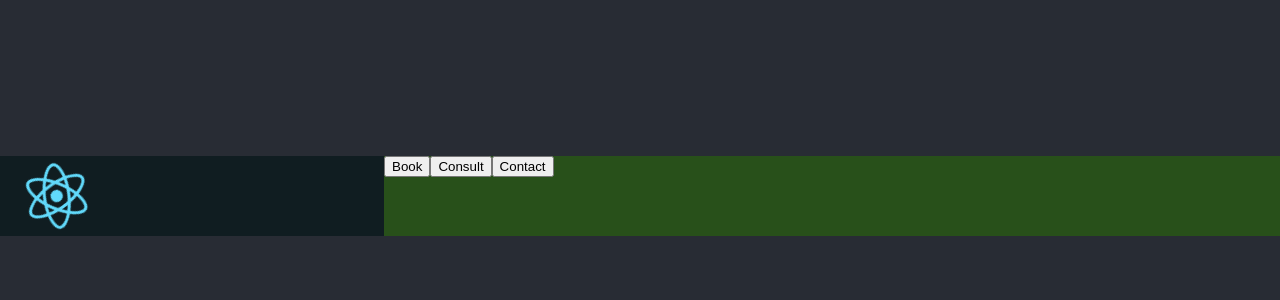
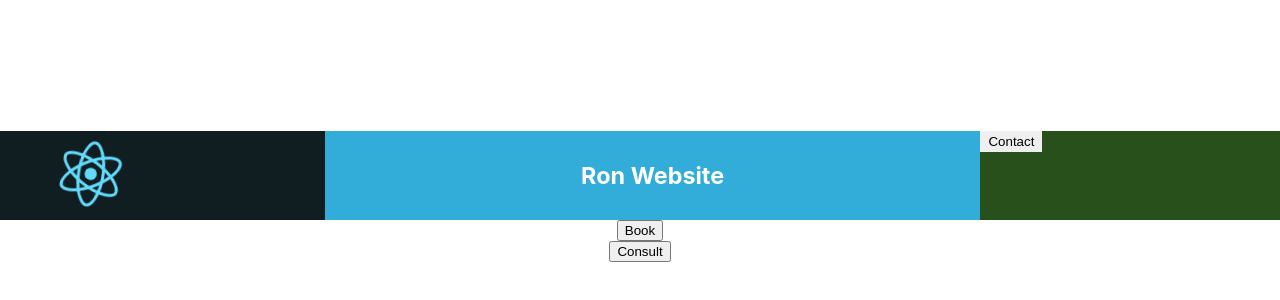
Before and after one commit to Ron-Sungcang/Nikbakht-AssociatesWebsite, a React (Create React App) app: page / in a window 1280 px wide. Shown: the part 204-504 px from the top of the page. Built offline with nearby package versions, Linux system fonts and the light colour scheme.

Commit message:
Update home page
Updated home page top bar

```diff
--- a/package.json
+++ b/package.json
@@ -8,6 +8,7 @@
     "@testing-library/user-event": "^13.5.0",
     "react": "^18.2.0",
     "react-dom": "^18.2.0",
+    "react-router-dom": "^6.21.1",
     "react-scripts": "^5.0.1",
     "web-vitals": "^2.1.4"
   },
--- a/src/App.css
+++ b/src/App.css
@@ -14,7 +14,7 @@
 }
 
 .App-header {
-  background-color: #282c34;
+  background-color: white;
   min-height: 100vh;
   display: flex;
   flex-direction: column;
@@ -45,17 +45,43 @@
 .top-Icon {
   display: flex;
   flex-direction: row;
-  align-items:  baseline;
+  align-items: center;
+
+  padding-left: 2%;
   background-color: #101d21;
   min-height: 20%;
   width: 30%;
 }
+.home-Icon {
+  cursor: pointer;
+  background-color: transparent;
 
-.top-buttons {
+  border-color: transparent;
+}
+
+.top-middle {
+  display: flex;
+  flex-direction: row;
+  background-color: #32add9;
+  align-items: center;
+  justify-items: center;
+  text-align: center;
+  font-size: 2.5vh;
+  padding-left: 20%;
+  min-height: 20%;
+  width: 40%;
+}
+
+.top-right {
   display: flex;
   flex-direction: row;
   background-color: #28501a;
   align-items:  baseline;
   min-height: 20%;
-  width: 70%;
+  width: 30%;
 }
+.top-buttons {
+  cursor: pointer;
+
+  border-color: transparent;
+}
--- a/src/App.js
+++ b/src/App.js
@@ -1,20 +1,31 @@
 import logo from './logo.svg';
 import './App.css';
+
+import React, { Component } from 'react';
+import { BrowserRouter as Router, Routes, Route, Link } from 'react-router-dom';
+import { Landing } from './Landing';
 
 function App() {
   return (
     <div className="App">
       <header className="App-header">
+        <Router>
         <div className="top-bar">
           <div className="top-Icon">
-        <img src={logo} className="App-logo" alt="logo" />        </div>
+            <Link exact to="/"><button className='home-Icon'><img src={logo} className="App-logo" alt="logo" /></button> </Link>
+          </div>
+          <div className='top-middle'>
+            <h3>Ron Website</h3>
+          </div>
+          <div className="top-right">
+            <button className='top-buttons'>Contact</button>
+          </div>
+        </div>
 
-        <div className="top-buttons">
-        <button>Book</button>
-        <button>Consult</button>
-        <button>Contact</button>
-        </div>
-        </div>
+        <Routes>
+          <Route exact path="/" element={<Landing />} />
+        </Routes>
+        </Router>
         </header>
     </div>
   );
--- /dev/null
+++ b/src/Landing.js
@@ -0,0 +1,11 @@
+import './App.css';
+
+export const Landing = () => {
+
+    return (
+        <>
+        <button>Book</button>
+        <button>Consult</button>
+        </>
+    );
+}
```
Also changed, not shown: 1 other file (tests, documents, lock files or other folders).
